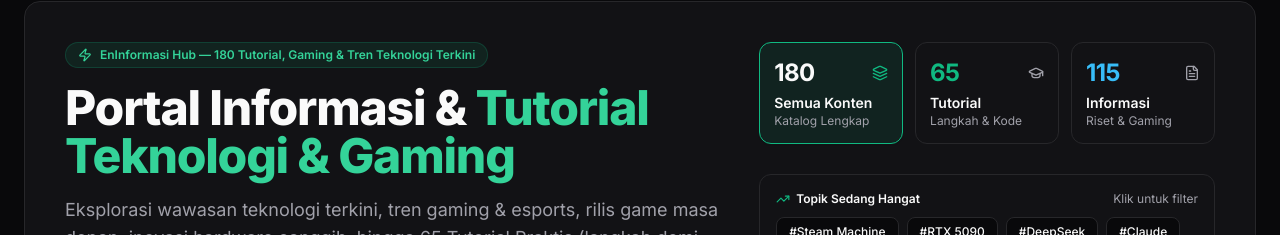
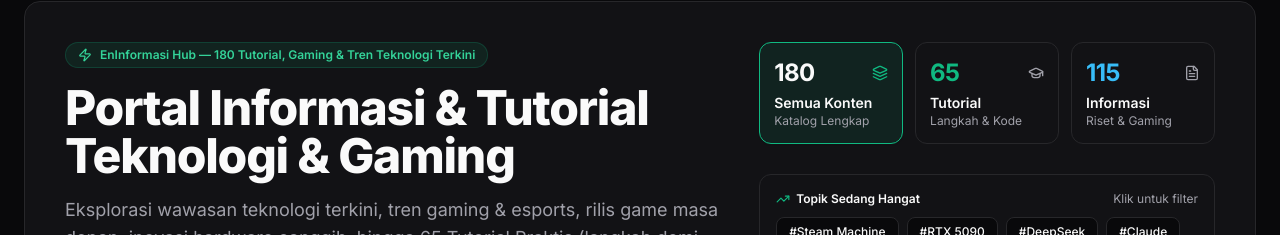
Before and after one commit to EdvanVPRoject/eninformasi-hub, a Next.js app: page / in a window 1280 px wide. Shown: the part 112-347 px from the top of the page. Built offline with nearby package versions, Linux system fonts and the light colour scheme; no server answers.

Commit message:
style(hero): make hero main heading text fully white

```diff
--- a/app/page.tsx
+++ b/app/page.tsx
@@ -189,10 +189,7 @@ function HomeContent() {
               </div>
 
               <h1 className="text-3xl sm:text-4xl lg:text-5xl font-extrabold tracking-tight text-[var(--text-main)] leading-[1.15]">
-                {t('hero_title_prefix')}{' '}
-                <span className="text-emerald-500 dark:text-emerald-400">
-                  {t('hero_title_highlight')}
-                </span>
+                {t('hero_title_prefix')} {t('hero_title_highlight')}
               </h1>
 
               <p className="text-base sm:text-lg text-[var(--text-muted)] leading-relaxed">
```
